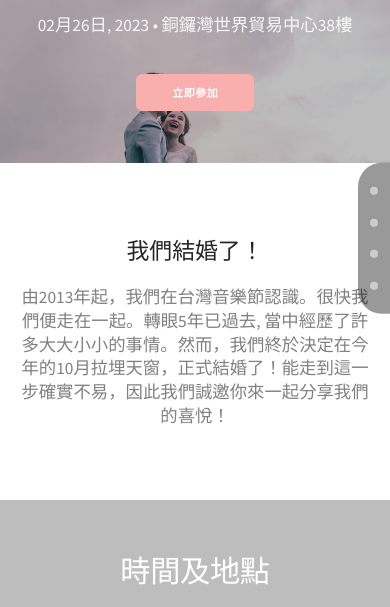
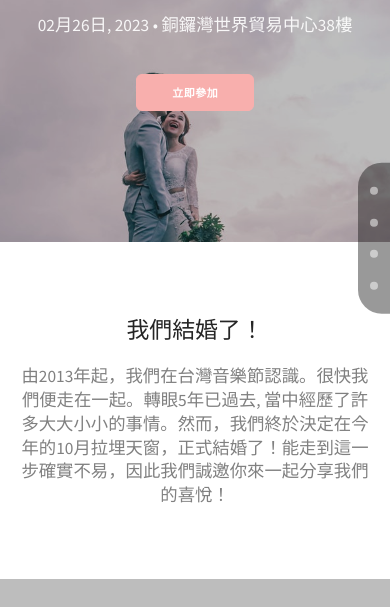
Before and after one commit to LucasHo813/WeddingWebsite, a plain HTML site: page index.html in a window 390 px wide. Shown: the part 180-787 px from the top of the page. Drawn offline with nearby package versions, Linux system fonts and the light colour scheme; files whose address does not match are found by name.

Commit message:
Update custom.css

```diff
--- a/css/custom.css
+++ b/css/custom.css
@@ -9,4 +9,7 @@
     footer .social-list {
         text-align: center;
     }
+    #home {
+        height: 40vh;
+    }
 }
```
